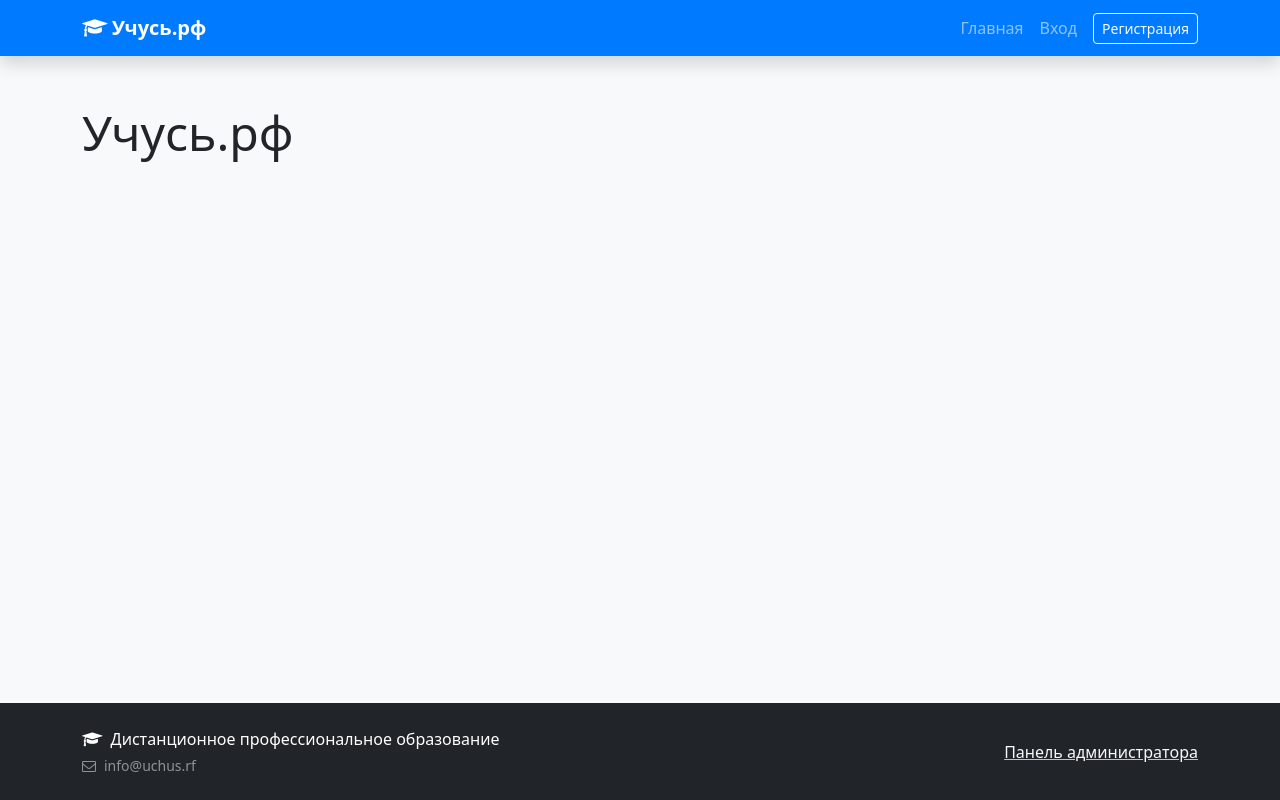
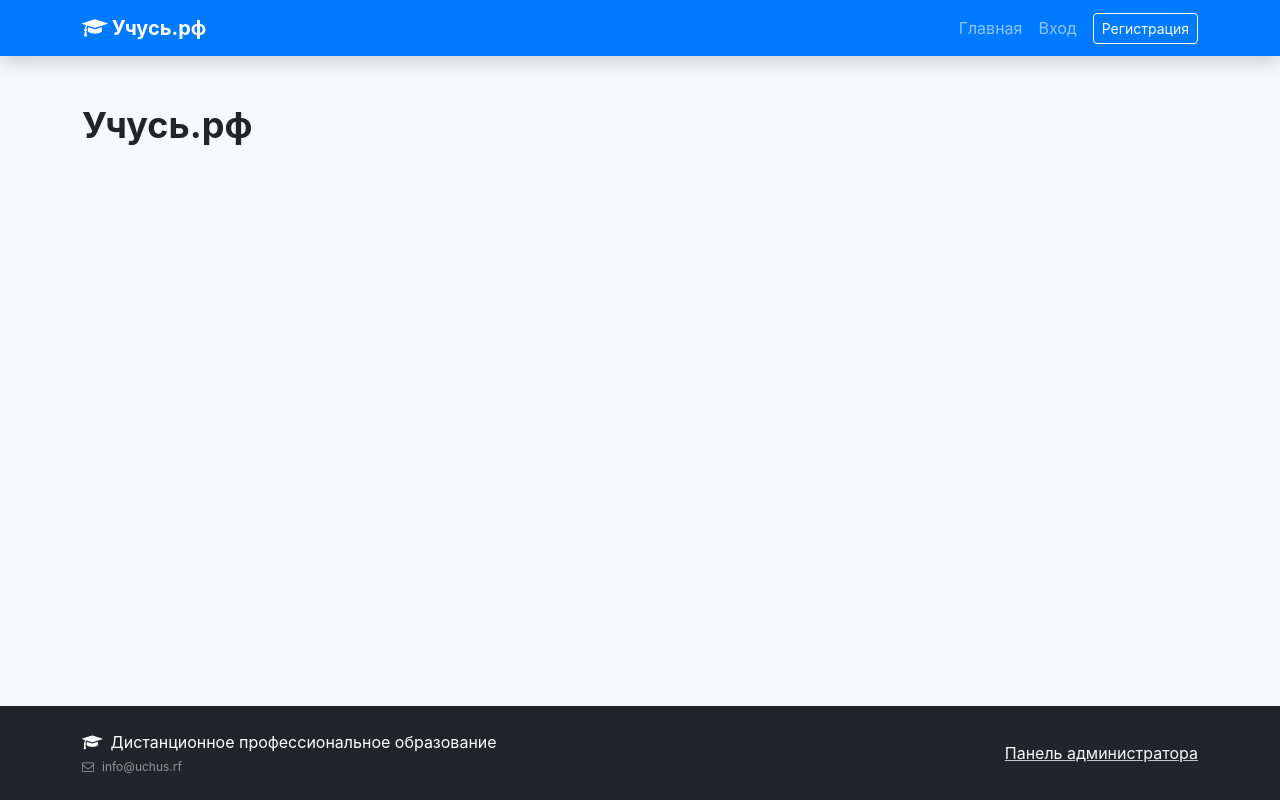
Before and after one commit to on3ginnn/demo_ex, a Django app: template project/templates/base.html in a window 1280 px wide. Run offline with Django 5.2, Linux system fonts and the light colour scheme; the template is opened without the code that fills it, so the values that code supplies are empty; some libraries are stand-ins or nearby versions.

Commit message:
upd static

```diff
--- a/project/static/css/main.css
+++ b/project/static/css/main.css
@@ -1,5 +1,5 @@
 @font-face {
-  font-family: 'InterRegular';
+  font-family: 'Inter';
   src: url('/fonts/Inter/static/Inter_18pt-Regular.ttf') format('ttf');
   font-weight: 400;
   font-style: normal;
@@ -7,8 +7,10 @@
 }
 
 html, body{
-  font-family: "InterRegular" serif !important;
+  font-family: "Inter", sans-serif !important;
   background-color: #ced4da !important;
+  font-size: 16px !important;
+  font-weight: 400 !important;
 }
 
 
@@ -24,3 +26,22 @@ html, body{
 .card{
   background-color: #dee2e6 !important;
 }
+
+h1{
+  font-size: 36px !important;
+  font-weight: 700 !important;
+}
+h2, h4{
+  font-size: 24px !important;
+  font-weight: 500 !important;
+}
+h3, h5, .card-title{
+  font-size: 18px !important;
+  font-weight: 500 !important;
+}
+p{
+  font-size: 16px !important;
+}
+.small{
+  font-size: 12px !important;
+}
```
Also changed, not shown: project/static/img/slider/slide1.jpg (added), project/static/img/slider/slide2.jpg (added), project/static/img/slider/slide3.jpg (added), project/static/img/slider/slide4.jpg (added).
